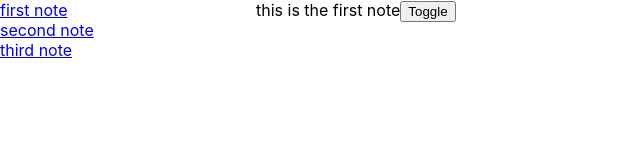
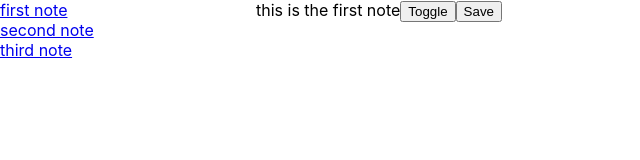
Before and after one commit to mragarg/note-app-react, a React (Create React App) app: page / in a window 1280 px wide. Shown: the top 160 px of the page, without its empty margins (0-640 px from the left). Built offline with nearby package versions, Linux system fonts and the light colour scheme.

Commit message:
save draft to local state

```diff
--- a/src/NotesApp.js
+++ b/src/NotesApp.js
@@ -45,6 +45,7 @@ export class NotesApp extends React.Component {
                 <NotesDetail
                     className={styles.detail}
                     note={theNote}
+                    handleSave={this._updateNote}
                 />
             </div>
         )
@@ -60,7 +61,44 @@ export class NotesApp extends React.Component {
     _updateNote = (idToUpdate, newText) => {
         // We can't simply reassign the item in the array.
         // So we need to create a new array with all the exisiting notes.
-        // But, we want to use the newText for the note with id === id
+        // But, we want to use the newText for the note with id === idToUpdate
+
+        // VERSION 1
+        const  updatedNotes1 = this.state.notes.map(note => {
+            if(note.id === idToUpdate){
+                // return the modified version
+                return {
+                    ...note,        // Spread out all the existing key-value pairs.
+                    text: newText   // Overwrite *just* the text property.
+                }
+            } else {
+                // return a copy of the note as-is
+                return {
+                    ...note
+                };
+            }
+        });
+        this.setState({
+            notes: updatedNotes1 // Already a copy
+        })
+
+        // ========================================================================================
+        // VERSION 2A
+        // const updatedNotes2 = this.state.notes.filter(note => {
+        //     return note.id !== idToUpdate;
+        // });
+        // const theNoteToUpdate = this.state.notes.find(note => note.id === idToUpdate);
+
+        // ========================================================================================
+        // VERSION 2B
+        // this.setState({
+        //     notes: [
+        //         ...updatedNotes2.concat({
+        //                 ...theNoteToUpdate,
+        //                 text: newText
+        //             })
+        //     ]
+        // });
     }
 }
 
--- a/src/NotesDetail.js
+++ b/src/NotesDetail.js
@@ -43,7 +43,7 @@ export class NotesDetail extends React.Component {
         // declares the className and note variables
         // and assigns them to the properties from this.props
         // where the name matches.
-        const {className, note} = this.props;
+        const {className, note, } = this.props;
         const {isEditing, draftText} = this.state;
         return (
             <div className={className}>
@@ -51,8 +51,13 @@ export class NotesDetail extends React.Component {
                     isEditing ? <NotesEditor text={draftText} handleChange={this._changeDraftText}/> : draftText
                 }
                 <button onClick={this._toggleIsEditing}>Toggle</button>
+                <button onClick={this._saveDraft}>Save</button>
             </div>
         );
+    }
+
+    _saveDraft = () => {
+        this.props.handleSave(this.state.id, this.state.draftText)
     }
 
     _changeDraftText = (newText) => {
```
